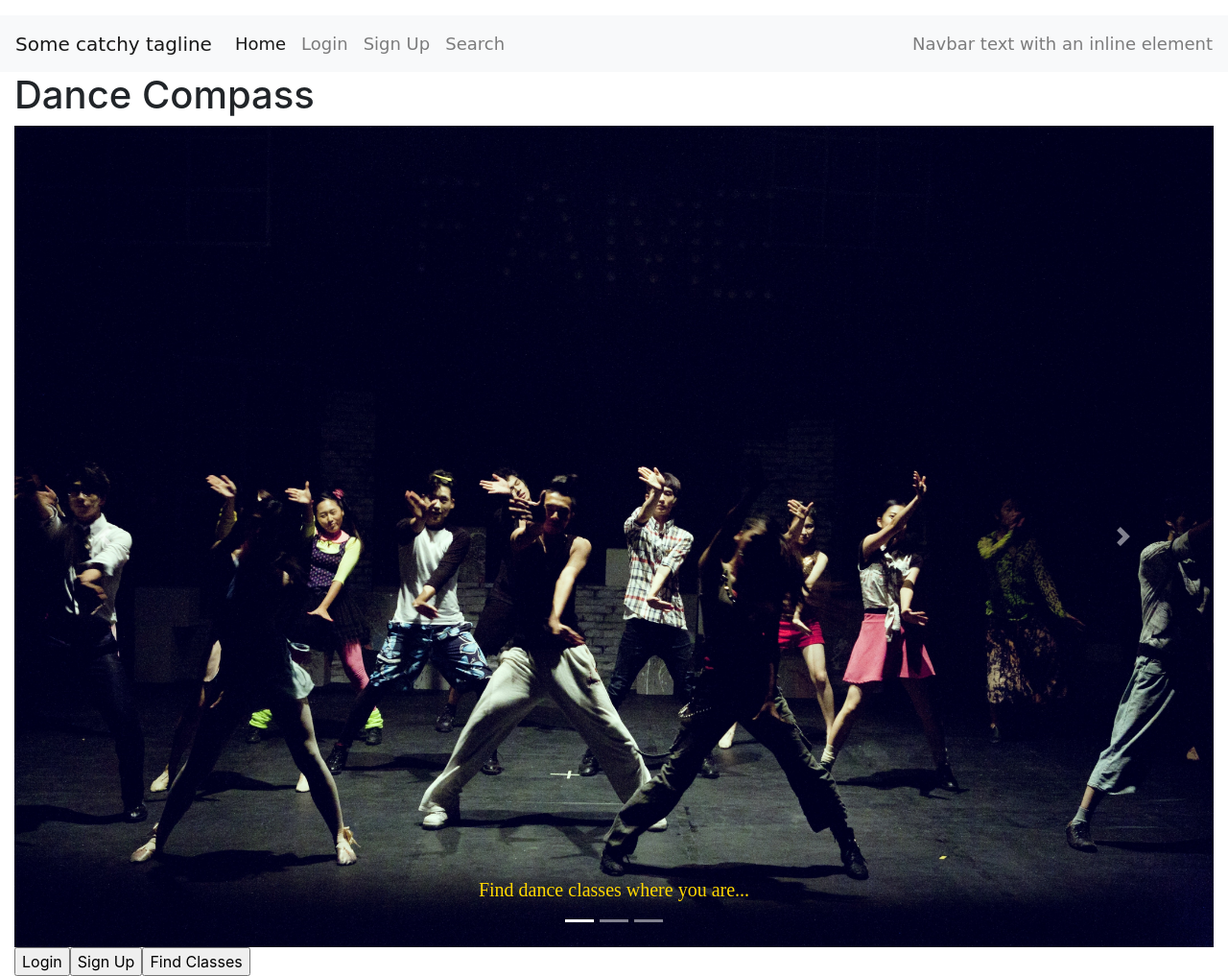
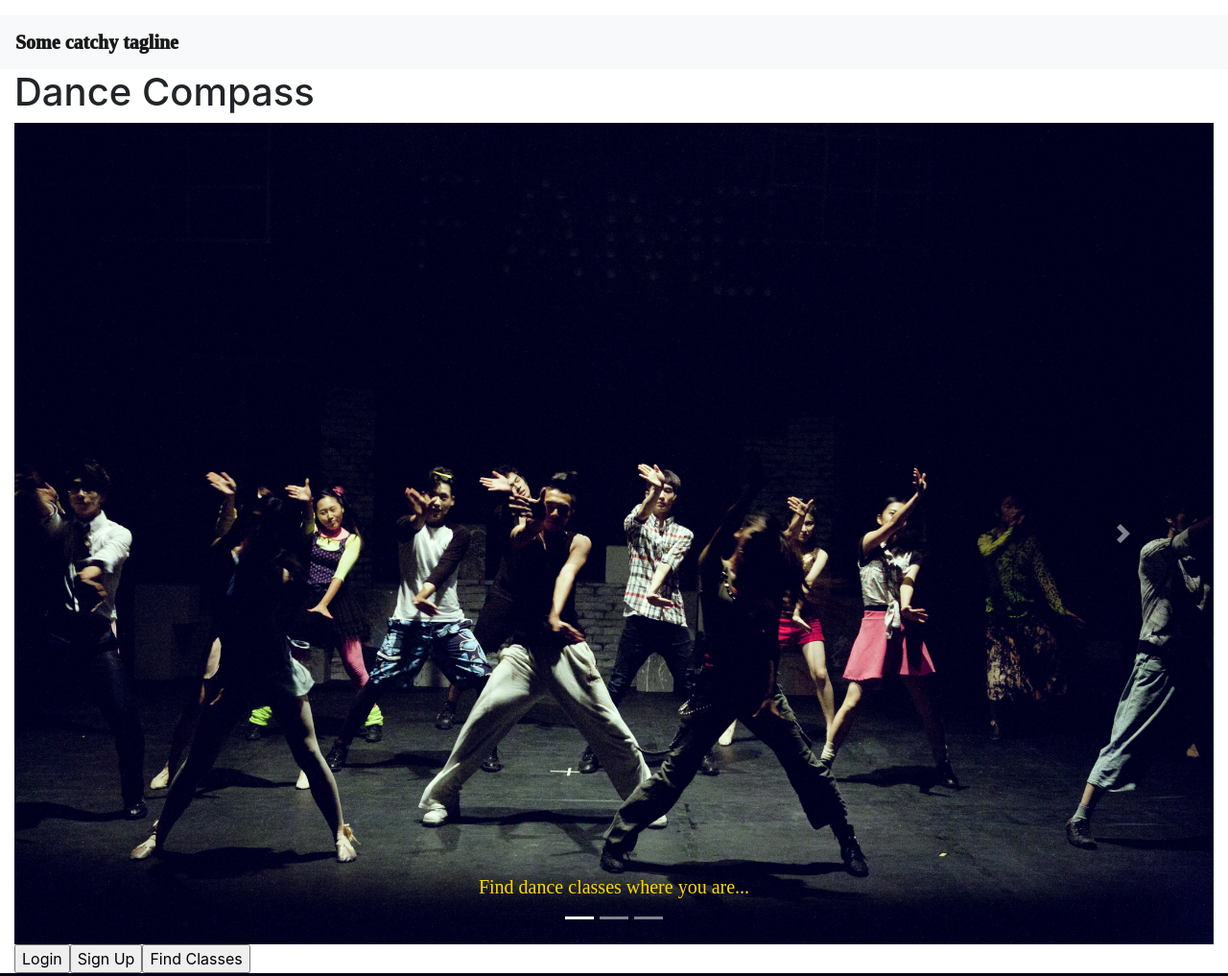
Before and after one commit to coll510/HB-Web-App-Project, a Flask app: page / in a window 1280 px wide. Shown: the whole page at 96% size. Run offline with Flask 2, Linux system fonts and the light colour scheme; some libraries are stand-ins or nearby versions.

Commit message:
added new font

```diff
--- a/static/style.css
+++ b/static/style.css
@@ -22,9 +22,12 @@ html, body {
   /*background: rgba(0, 0, 0, 1);*/
   border: none;
   border-radius: 0;
-  color: #F1E9DA;
-  font-family: 'Pacifico', cursive;
-  font-size: 18px;
+  color: #F0C808;
+  font-family: 'Crimson Text', serif;
+  font-size: 20px;
+  font-weight: 1000;
+  font-style: bold;
+  font-color: black;
 
 }
 
@@ -38,8 +41,10 @@ html, body {
   width: 50%;
   height: 100%;
   top: 50px;
-  left: 0;
+  left: 20;
   padding-top: 40px;
+  font-family: 'Crimson Text', serif;
+  font-style: italic;
 }
 
 .right{
@@ -53,14 +58,19 @@ html, body {
   width: 50%;
   height: 100%;
   top: 50px;
-  padding-top: 40px;
+  padding-top: 60px;
+  font-family: 'Crimson Text', serif;
+  font-size: 28px;
+  font-style: italic;
+  font-weight: 700;
+  text-align: center;
 }
 
 .login-form {
-    font-family: 'Pacifico', cursive;
+    font-family: 'Crimson Text', serif;
     color: white;
 }
 .carousel-caption {
-    font-family: 'Pacifico';
+    font-family: 'Crimson Text', serif;
     color: gold;
 }
--- a/templates/homepage.html
+++ b/templates/homepage.html
@@ -3,6 +3,8 @@
 {% block title %} Snazzy dance related tag line {% endblock %}
 
 {% block content %}
+
+
 
 
   <body>
@@ -11,11 +13,11 @@
         <button class="navbar-toggler" type="button" data-toggle="collapse" data-target="#navbarText" aria-controls="navbarText" aria-expanded="false" aria-label="Toggle navigation">
           <span class="navbar-toggler-icon"></span>
         </button>
-            <div class="collapse navbar-collapse" id="navbarText">
+            <div class="collapse navbar-e">
+                  <a class="nav-link" href="/">Home <span class="sr-only">(current)</span></a>
+                </li>collapse" id="navbarText">
               <ul class="navbar-nav mr-auto">
-                <li class="nav-item active">
-                  <a class="nav-link" href="/">Home <span class="sr-only">(current)</span></a>
-                </li>
+                <li class="nav-item activ
                 <li class="nav-item">
                   <a class="nav-link" href="/login">Login</a>
                 </li>
--- a/templates/user_info.html
+++ b/templates/user_info.html
@@ -3,6 +3,7 @@
 {% block title %} My Profile! {% endblock %}
 
 {% block content %}
+
 
 <h1>My Info </h1>
 
```
Also changed, not shown: templates/classes_attended.html (+17 -1 lines), templates/classes_saved.html (+16 -1 lines), templates/danceclass-search.html (+5 -2 lines), templates/search-results.html (+12 -9 lines).
